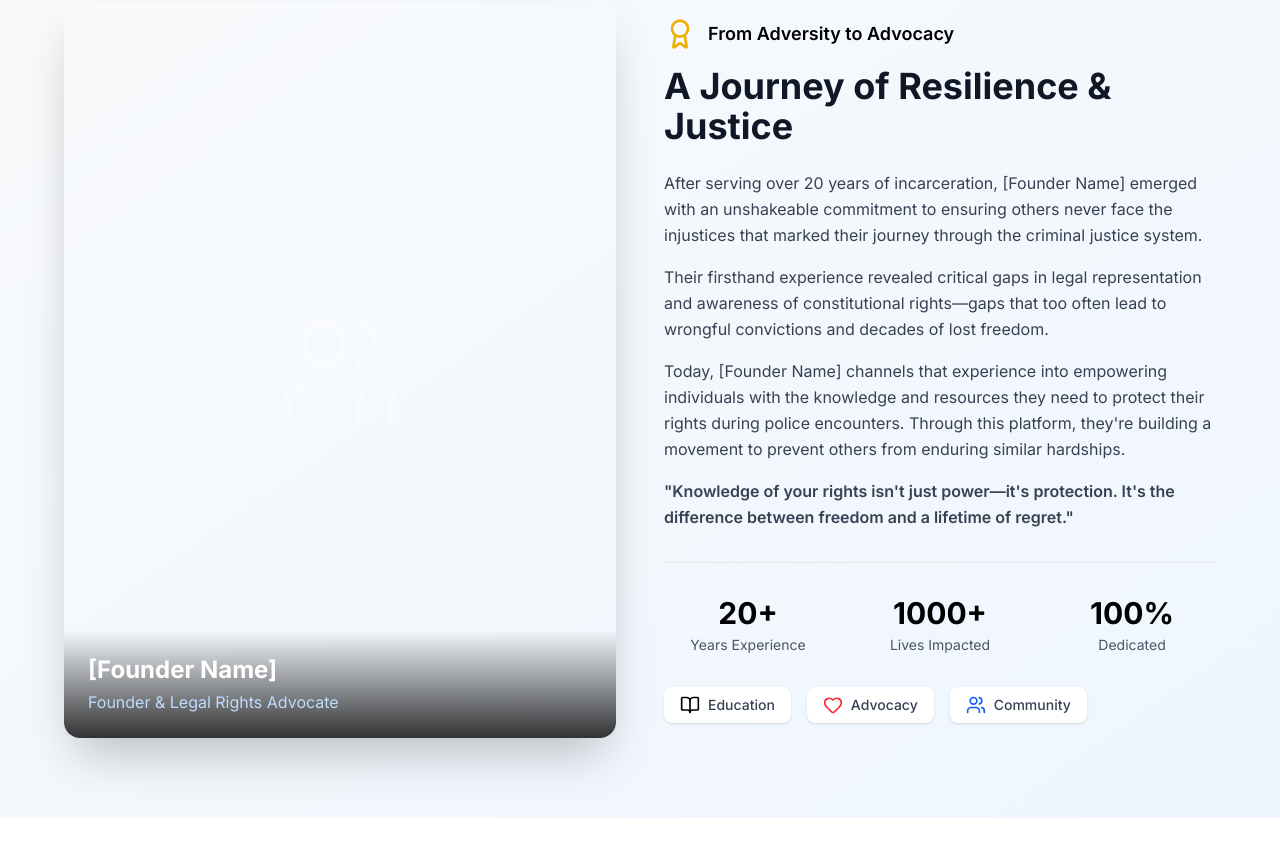
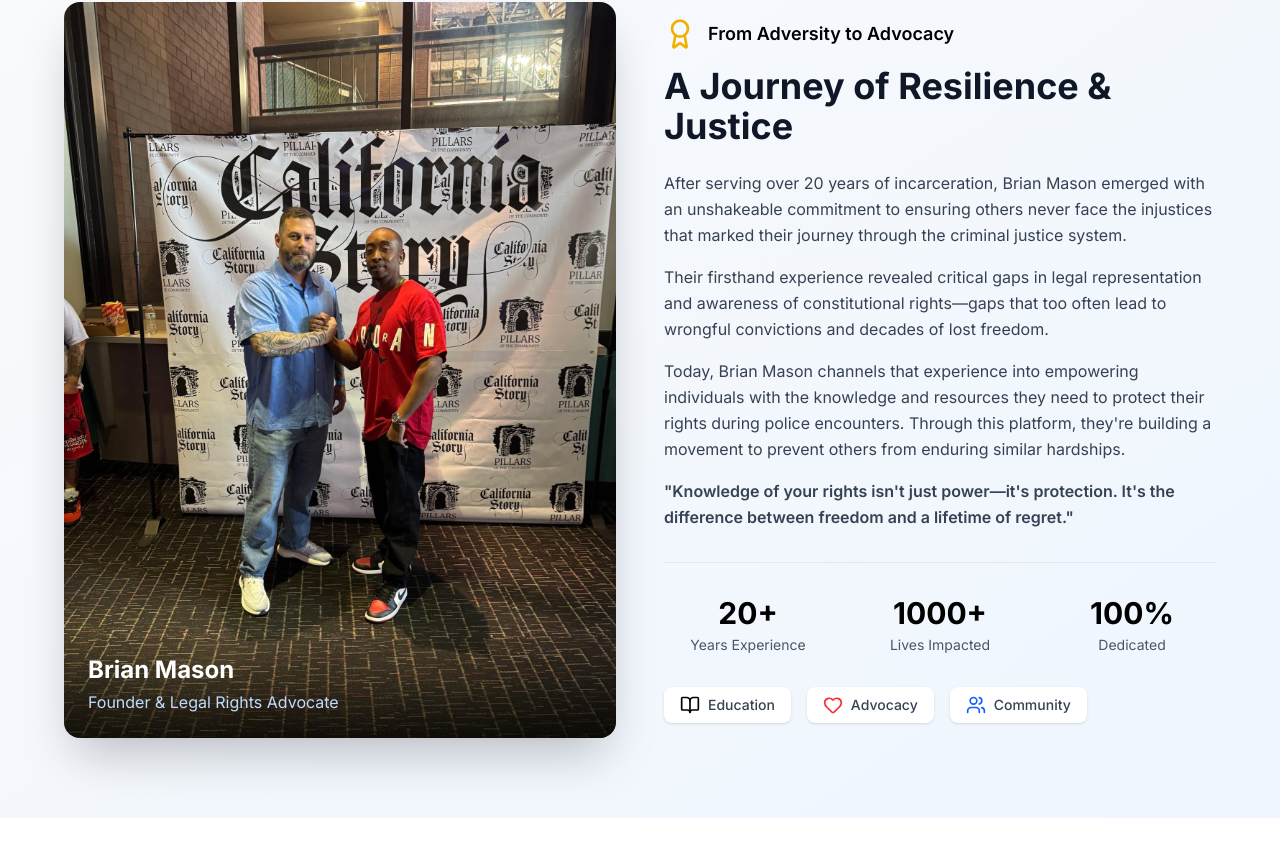
Before and after one commit to AMackProjekt/IWantMyLawyerPresent, a React (Vite) app: page / in a window 1280 px wide. Shown: the part 878-1720 px from the top of the page. Built offline with nearby package versions, Linux system fonts and the light colour scheme.

Commit message:
feat: update founder profile and streamline apparel catalog

```diff
--- a/src/components/FounderBio.tsx
+++ b/src/components/FounderBio.tsx
@@ -22,12 +22,15 @@ export default function FounderBio() {
               className="relative"
             >
               <div className="relative rounded-2xl overflow-hidden shadow-2xl">
-                <div className="aspect-[3/4] bg-gradient-to-br from-primary-600 to-primary-800 flex items-center justify-center">
-                  <Users className="w-32 h-32 text-white/30" />
-                </div>
+                <img
+                  src="/images/Founders%20Picture.JPG"
+                  alt="Brian Mason"
+                  className="aspect-[3/4] w-full object-cover"
+                  loading="lazy"
+                />
                 <div className="absolute bottom-0 left-0 right-0 bg-gradient-to-t from-black/80 to-transparent p-6">
                   <h3 className="text-2xl font-bold text-white mb-1">
-                    [Founder Name]
+                    Brian Mason
                   </h3>
                   <p className="text-blue-200">
                     Founder & Legal Rights Advocate
@@ -56,7 +59,7 @@ export default function FounderBio() {
 
               <div className="space-y-4 text-gray-700 leading-relaxed">
                 <p>
-                  After serving over 20 years of incarceration, [Founder Name]
+                  After serving over 20 years of incarceration, Brian Mason
                   emerged with an unshakeable commitment to ensuring others
                   never face the injustices that marked their journey through
                   the criminal justice system.
@@ -70,7 +73,7 @@ export default function FounderBio() {
                 </p>
 
                 <p>
-                  Today, [Founder Name] channels that experience into empowering
+                  Today, Brian Mason channels that experience into empowering
                   individuals with the knowledge and resources they need to
                   protect their rights during police encounters. Through this
                   platform, they're building a movement to prevent others from
--- a/src/data/products.ts
+++ b/src/data/products.ts
@@ -1,36 +1,6 @@
 import type { Product } from '../types/product';
 
 export const products: Product[] = [
-  {
-    id: 'prod-001',
-    name: 'Know Your Rights Guide',
-    description: 'Comprehensive guide to understanding your constitutional rights during police encounters. Essential reading for everyone.',
-    price: 19.99,
-    image: '/images/rights-guide.jpg',
-    category: 'books',
-    inStock: true,
-    featured: false,
-  },
-  {
-    id: 'prod-002',
-    name: 'Legal Defense Consultation',
-    description: 'One-hour consultation with experienced legal professionals. Get expert advice on your rights and legal strategy.',
-    price: 149.99,
-    image: '/images/consultation.jpg',
-    category: 'consulting',
-    inStock: true,
-    featured: false,
-  },
-  {
-    id: 'prod-003',
-    name: 'Freedom After Incarceration Course',
-    description: 'Complete online course covering reentry challenges, legal rights restoration, and building a successful life after incarceration.',
-    price: 99.99,
-    image: '/images/course.jpg',
-    category: 'courses',
-    inStock: true,
-    featured: false,
-  },
   {
     id: 'prod-004',
     name: 'Tshirts',
```
Also changed, not shown: public/images/Founders Picture.JPG (added).
